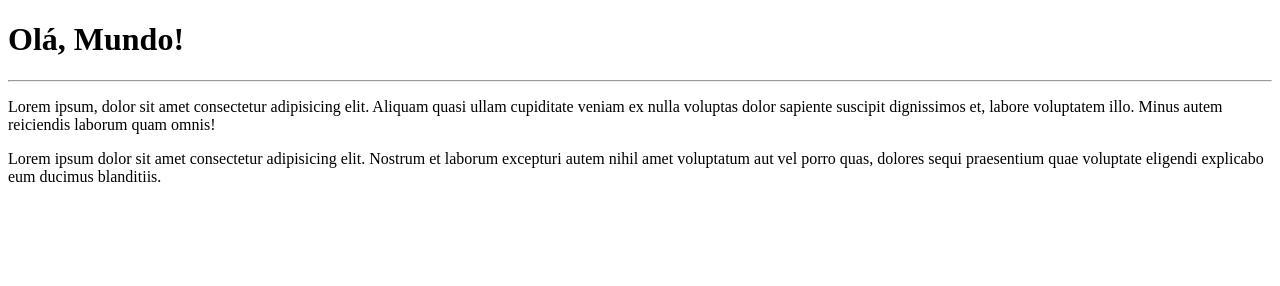
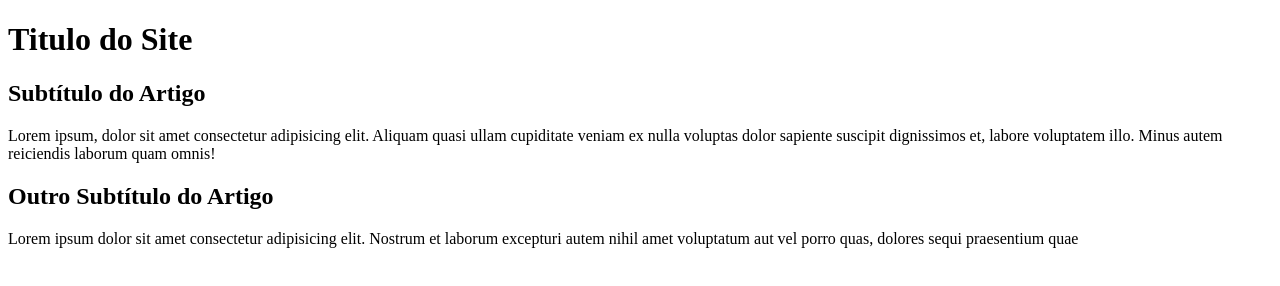
Before and after one commit to SamuelBerto/Ola-Mundo, a plain HTML site: page site-livre/index.html in a window 1280 px wide. Drawn offline with Linux system fonts and the light colour scheme.

Commit message:
conteudo1

```diff
--- a/site-livre/index.html
+++ b/site-livre/index.html
@@ -4,18 +4,27 @@
 <head>
     <meta charset="UTF-8">
     <meta name="viewport" content="width=device-width, initial-scale=1.0">
-    <title>Document</title>
+    <title>Titulo do Site</title>
 </head>
 
 <body>
-    <h1>Olá, Mundo!</h1>
-    <hr>
-    <p>Lorem ipsum, dolor sit amet consectetur adipisicing elit. Aliquam quasi ullam cupiditate veniam ex nulla voluptas
-        dolor sapiente suscipit dignissimos et, labore voluptatem illo. Minus autem reiciendis laborum quam omnis!
-    </p>
-    <p>Lorem ipsum dolor sit amet consectetur adipisicing elit. Nostrum et laborum excepturi autem nihil amet voluptatum
-        aut vel porro quas, dolores sequi praesentium quae voluptate eligendi explicabo eum ducimus blanditiis.
-    </p>
+   <main>
+    <header>
+        <h1>Titulo do Site</h1>
+        </header>
+        <article>
+            <h2>Subtítulo do Artigo</h2>
+            <p>Lorem ipsum, dolor sit amet consectetur adipisicing elit. Aliquam quasi ullam cupiditate veniam ex nulla voluptas
+                dolor sapiente suscipit dignissimos et, labore voluptatem illo. Minus autem reiciendis laborum quam omnis!
+            </p>
+        </article>
+        <article>
+            <h2>Outro Subtítulo do Artigo</h2>
+            <p>Lorem ipsum dolor sit amet consectetur adipisicing elit. Nostrum et laborum excepturi autem nihil amet voluptatum
+                aut vel porro quas, dolores sequi praesentium quae
+            </p>
+        </article>
+    </main>
 </body>
 
 </html>
```
